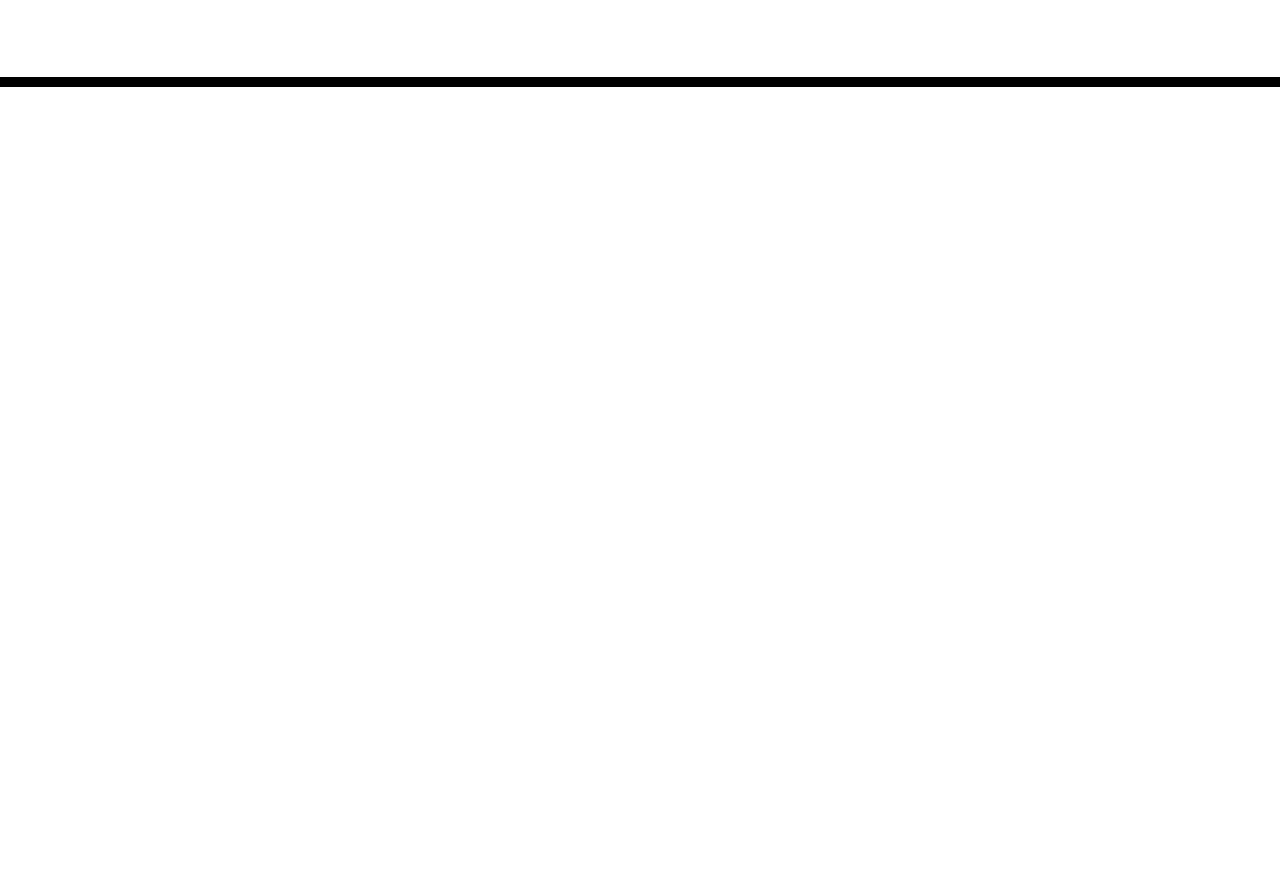
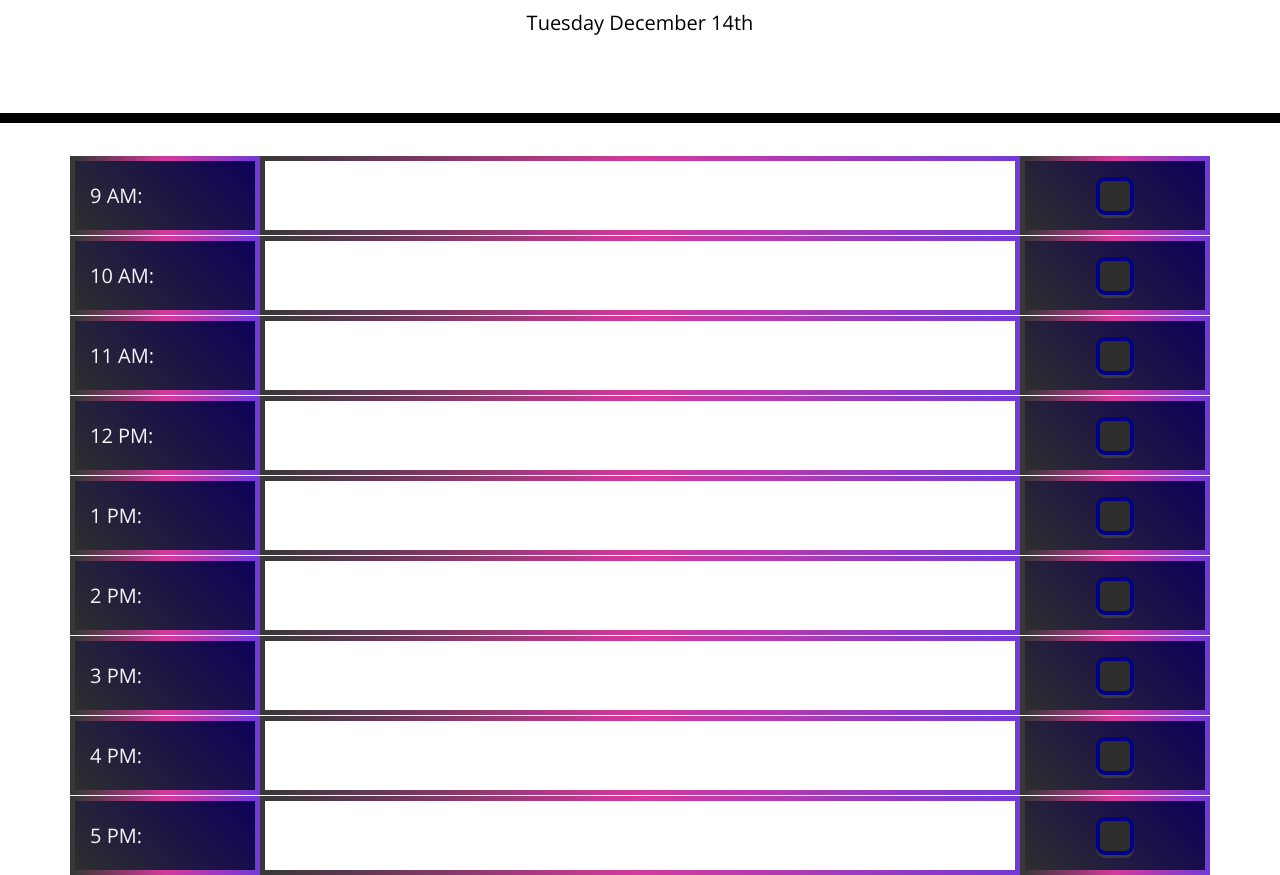
Before and after one commit to gregoryjohncarter/workday-scheduler, a plain HTML site: page index.html in a window 1280 px wide. Shown: the part 181-1056 px from the top of the page. Before the commit the page ends 800 px from the top, so only its background shows below. Drawn offline with nearby package versions, Linux system fonts and the light colour scheme; files that its build step writes are made by us from their sources; a web font is replaced by a local one.

Commit message:
basic layout

```diff
--- a/assets/css/style.css
+++ b/assets/css/style.css
@@ -3,6 +3,7 @@ body {
   font-size: 16px;
   line-height: 1;
 }
+
 
 textarea{
   background: transparent;
@@ -11,6 +12,40 @@ textarea{
   color: #000000;
   border-left: 1px solid black;
   padding: 10px;
+}
+
+.border-gradient {
+  border: 10px solid;
+  border-image-slice: 1;
+  border-width: 5px;
+}
+
+.timeslot {
+  font-size: 20px;
+  background-image: linear-gradient(45deg, #2e2e2e, #0e005a);
+  color: whitesmoke;
+  text-align: center;
+  line-height: normal;
+}
+
+.taskP {
+  font-family: 'Open Sans', sans-serif;
+  font-size: 16px;
+}
+
+.btn-save {
+  outline: none;
+  border: 4px solid darkblue;
+  padding: 15px 15px;
+  background: #2e2e2e;
+  border-radius: 9px;
+  box-shadow: 0 3px #383838;
+  margin: auto;
+  font-size: 12px;
+}
+
+.border-gradient-purple {
+  border-image-source: linear-gradient(to left, #743ad5, #d53a9d, #383838);
 }
 
 .jumbotron {
--- a/assets/js/script.js
+++ b/assets/js/script.js
@@ -0,0 +1,44 @@
+var tasks = {};
+
+
+var today = moment().format('dddd MMMM Do');
+
+document.getElementById('currentDay').innerHTML = today;
+
+
+
+var loadTasks = function() {
+    tasks = JSON.parse(localStorage.getItem("tasks"));
+
+    // if nothing in localStorage, create tasks to occupy page
+    if (!tasks) {
+        tasks = {
+            nine: [],
+            ten: [],
+            eleven: [],
+            twelve: [],
+            one: [],
+            two: [],
+            three: [],
+            four: [],
+            five: []
+        }
+    };
+
+    // loop over object to get data
+
+    $.each(tasks, function(time, arr) {
+
+        // loop over sub-array
+        arr.forEach(function(task) {
+            createTask(task.text, time)
+        });
+    });
+}
+
+var createTask = function(event, taskText) {
+
+    var taskP = $("<p>").addClass("taskP").text(taskText);
+
+    event.target.append(taskP);
+};
--- a/index.html
+++ b/index.html
@@ -4,23 +4,15 @@
         <meta charset="UTF-8" />
         <meta name="viewport" content="width=device-width, initial-scale=1.0" />
         <meta http-equiv="X-UA-Compatible" content="ie=edge" />
-    <link
-      rel="stylesheet"
-      href="https://stackpath.bootstrapcdn.com/bootstrap/4.3.1/css/bootstrap.min.css"
-    />
-    <link
-      rel="stylesheet"
-      href="https://use.fontawesome.com/releases/v5.8.1/css/all.css"
-      integrity="sha384-50oBUHEmvpQ+1lW4y57PTFmhCaXp0ML5d60M1M7uH2+nqUivzIebhndOJK28anvf"
-      crossorigin="anonymous"
-    />
-    <link
-      href="https://fonts.googleapis.com/css?family=Open+Sans&display=swap"
-      rel="stylesheet"
-    />
-    <link rel="stylesheet" href="style.css" />
+            <link rel="stylesheet" href="./assets/css/style.css" />
+            <link rel="stylesheet" href="https://stackpath.bootstrapcdn.com/bootstrap/4.3.1/css/bootstrap.min.css"/>
+            <link rel="stylesheet" href="https://use.fontawesome.com/releases/v5.8.1/css/all.css" integrity="sha384-50oBUHEmvpQ+1lW4y57PTFmhCaXp0ML5d60M1M7uH2+nqUivzIebhndOJK28anvf" crossorigin="anonymous"/>
+            <link href="https://fonts.googleapis.com/css?family=Open+Sans&display=swap" rel="stylesheet"/>
+            <link rel="stylesheet" href="https://cdnjs.cloudflare.com/ajax/libs/open-iconic/1.1.1/font/css/open-iconic-bootstrap.min.css" />
+            <link rel="stylesheet" href="./assets/css/style.css"/>
                 <title>Work Day Scheduler</title>
         </head>
+
 
 <body>
     <header class="jumbotron">
@@ -30,9 +22,71 @@
     </header>
     <div class="container">
         <!-- Timeblocks go here -->
+        <div class="row justify-content-start flex-nowrap d-flex">
+              <div class="col-2 border-gradient border-gradient-purple timeslot d-flex align-items-center" >9 AM:</div>
+              <div class="col-8 border-gradient border-gradient-purple d-flex align-items-center" id="nineA"></div>
+              <div class="col-2 border-gradient border-gradient-purple timeslot d-flex align-items-center"><button class="btn-save" id="nineButton"><span class="oi oi-plus"></span></button></div>
+
+        </div>
+        <div class="row justify-content-start flex-nowrap d-flex">
+              <div class="col-2 border-gradient border-gradient-purple timeslot d-flex align-items-center">10 AM:</div>
+              <div class="col-8 border-gradient border-gradient-purple d-flex align-items-center" id="tenA"></div>
+              <div class="col-2 border-gradient border-gradient-purple timeslot d-flex align-items-center"><button class="btn-save" id="tenButton"><span class="oi oi-plus"></span></button></button></div>
+
+        </div>
+        <div class="row justify-content-start flex-nowrap d-flex">
+              <div class="col-2 border-gradient border-gradient-purple timeslot d-flex align-items-center">11 AM:</div>
+              <div class="col-8 border-gradient border-gradient-purple d-flex align-items-center" id="elevenA"> </div>
+              <div class="col-2 border-gradient border-gradient-purple timeslot d-flex align-items-center"><button class="btn-save" id="elevenButton"><span class="oi oi-plus"></span></button></div>
+
+        </div>
+        <div class="row justify-content-start flex-nowrap d-flex">
+              <div class="col-2 border-gradient border-gradient-purple timeslot d-flex align-items-center">12 PM:</div>
+              <div class="col-8 border-gradient border-gradient-purple d-flex align-items-center" id="twelveP"></div>
+              <div class="col-2 border-gradient border-gradient-purple timeslot d-flex align-items-center"><button class="btn-save" id="twelveButton"><span class="oi oi-plus"></span></button></div>
+
         </div>
 
+        <div class="row justify-content-start flex-nowrap d-flex">
+              <div class="col-2 border-gradient border-gradient-purple timeslot d-flex align-items-center">1 PM:</div>
+              <div class="col-8 border-gradient border-gradient-purple d-flex align-items-center" id="oneP"></div>
+              <div class="col-2 border-gradient border-gradient-purple timeslot d-flex align-items-center"><button class="btn-save" id="oneButton"><span class="oi oi-plus"></span></button></div>
+
+        </div>
+
+        <div class="row justify-content-start flex-nowrap d-flex">
+              <div class="col-2 border-gradient border-gradient-purple timeslot d-flex align-items-center">2 PM:</div>
+              <div class="col-8 border-gradient border-gradient-purple d-flex align-items-center" id="twoP"></div>
+              <div class="col-2 border-gradient border-gradient-purple timeslot d-flex align-items-center"><button class="btn-save" id="twoButton"><span class="oi oi-plus"></span></button></div>
+
+        </div>
+
+        <div class="row justify-content-start flex-nowrap d-flex">
+              <div class="col-2 border-gradient border-gradient-purple timeslot d-flex align-items-center">3 PM:</div>
+              <div class="col-8 border-gradient border-gradient-purple d-flex align-items-center" id="threeP"></div>
+              <div class="col-2 border-gradient border-gradient-purple timeslot timeslot d-flex align-items-center"><button class="btn-save" id="threeButton"><span class="oi oi-plus"></span></button></div>
+
+        </div>
+
+        <div class="row justify-content-start flex-nowrap d-flex">
+              <div class="col-2 border-gradient border-gradient-purple timeslot d-flex align-items-center">4 PM:</div>
+              <div class="col-8 border-gradient border-gradient-purple d-flex align-items-center" id="fourP"></div>
+              <div class="col-2 border-gradient border-gradient-purple timeslot d-flex align-items-center"><button class="btn-save" id="fourButton"><span class="oi oi-plus"></span></button></div>
+
+        </div>
+
+        <div class="row justify-content-start flex-nowrap d-flex">
+              <div class="col-2 border-gradient border-gradient-purple timeslot d-flex align-items-center">5 PM:</div>
+              <div class="col-8 border-gradient border-gradient-purple d-flex align-items-center" id="fiveP"></div>
+              <div class="col-2 border-gradient border-gradient-purple timeslot d-flex align-items-center"><button class="btn-save" id="fiveButton"><span class="oi oi-plus"></span></button></div>
+
+        </div>
+
+    </div>
+
+
     <script src="https://code.jquery.com/jquery-3.4.1.min.js"></script>
-    <script src="https://cdnjs.cloudflare.com/ajax/libs/moment.js/2.24.0/moment.min.js"></script>
+    <script src="https://cdnjs.cloudflare.com/ajax/libs/moment.js/2.29.1/moment.min.js" integrity="sha512-qTXRIMyZIFb8iQcfjXWCO8+M5Tbc38Qi5WzdPOYZHIlZpzBHG3L3by84BBBOiRGiEb7KKtAOAs5qYdUiZiQNNQ==" crossorigin="anonymous" referrerpolicy="no-referrer"></script>
+    <script src="./assets/js/script.js"></script>
 </body>
 </html>
```
Lines whose indentation alone changed are shown as unchanged.
